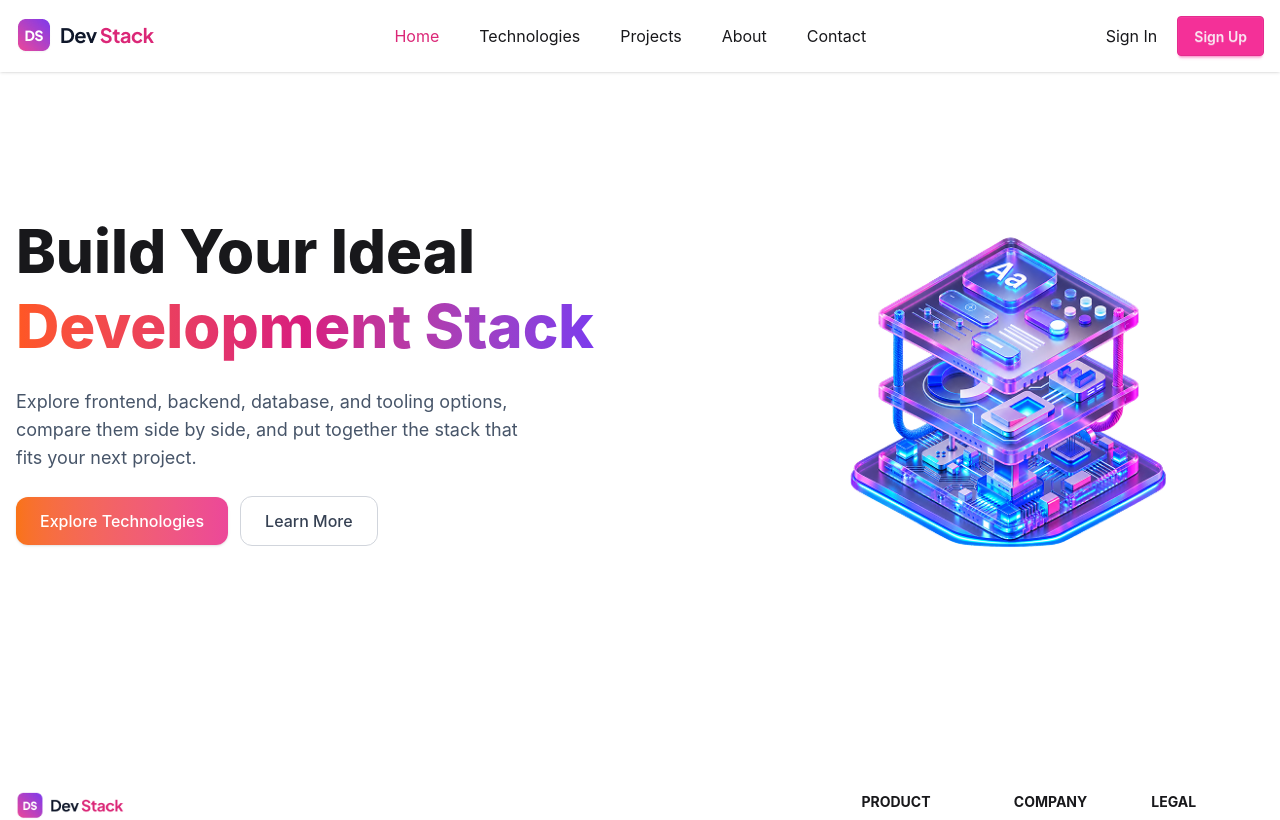
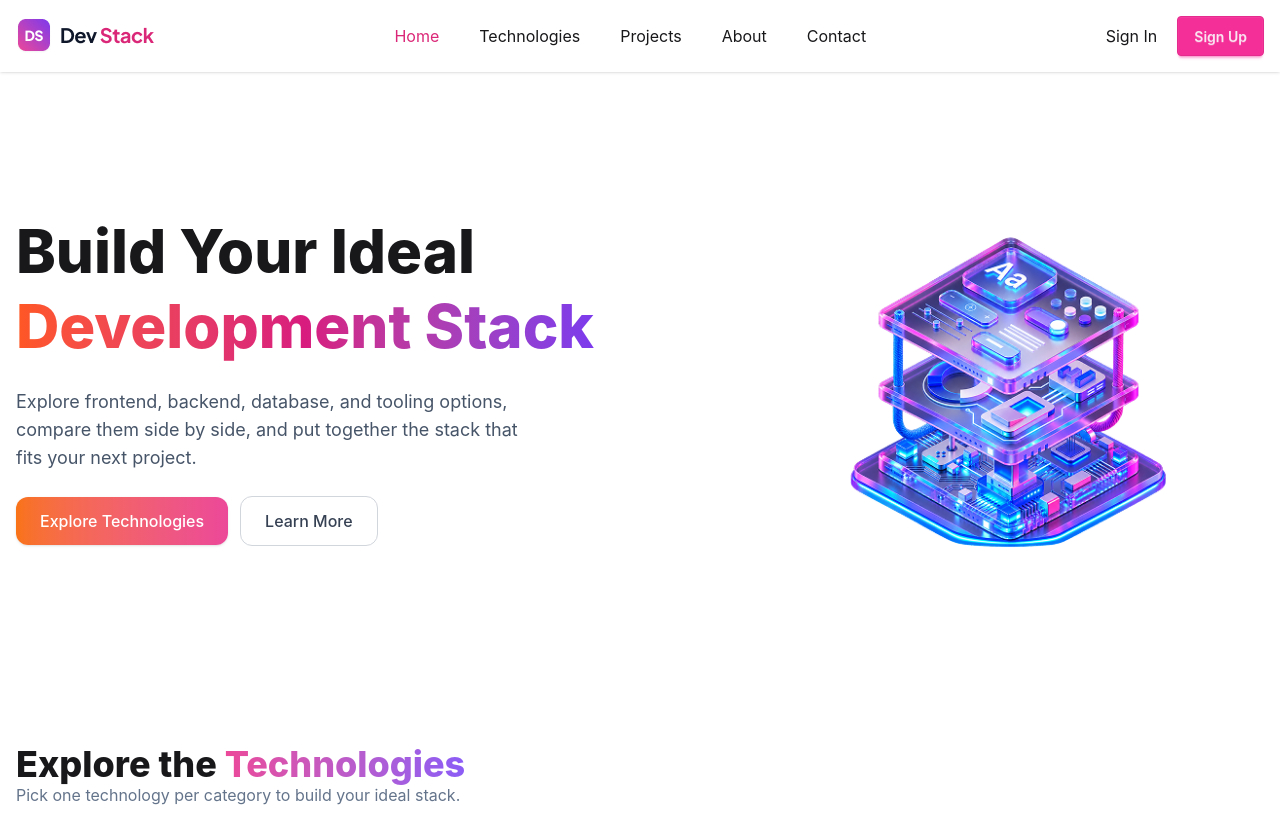
Before and after one commit to aminulislamdev/DevStack, a React (Vite) app: page / in a window 1280 px wide. Shown: the top 820 px of the page. Built offline with nearby package versions, Linux system fonts and the light colour scheme.

Commit message:
feat: setup App layout with Technologies component

```diff
--- a/src/App.tsx
+++ b/src/App.tsx
@@ -1,9 +1,11 @@
 import Banner from "./components/Banner"
 import Footer from "./components/Footer"
 import Navber from "./components/Navber"
+import Technologies from "./components/technologies/Technologies";
+import { Suspense } from "react";
 
-const technologiesFetch = async() => {
-  const res= await fetch ('/public/data.json');
+const technologiesFetch = async () => {
+  const res = await fetch('/data.json');
   const data = await res.json();
   return data;
 }
@@ -14,6 +16,9 @@ function App() {
     <>
       <Navber></Navber>
       <Banner></Banner>
+      <Suspense fallback={'Loading.............'}>
+        <Technologies technologiesFetch={technologiesFetch()}></Technologies>
+      </Suspense>
       <Footer></Footer>
     </>
   )
```
